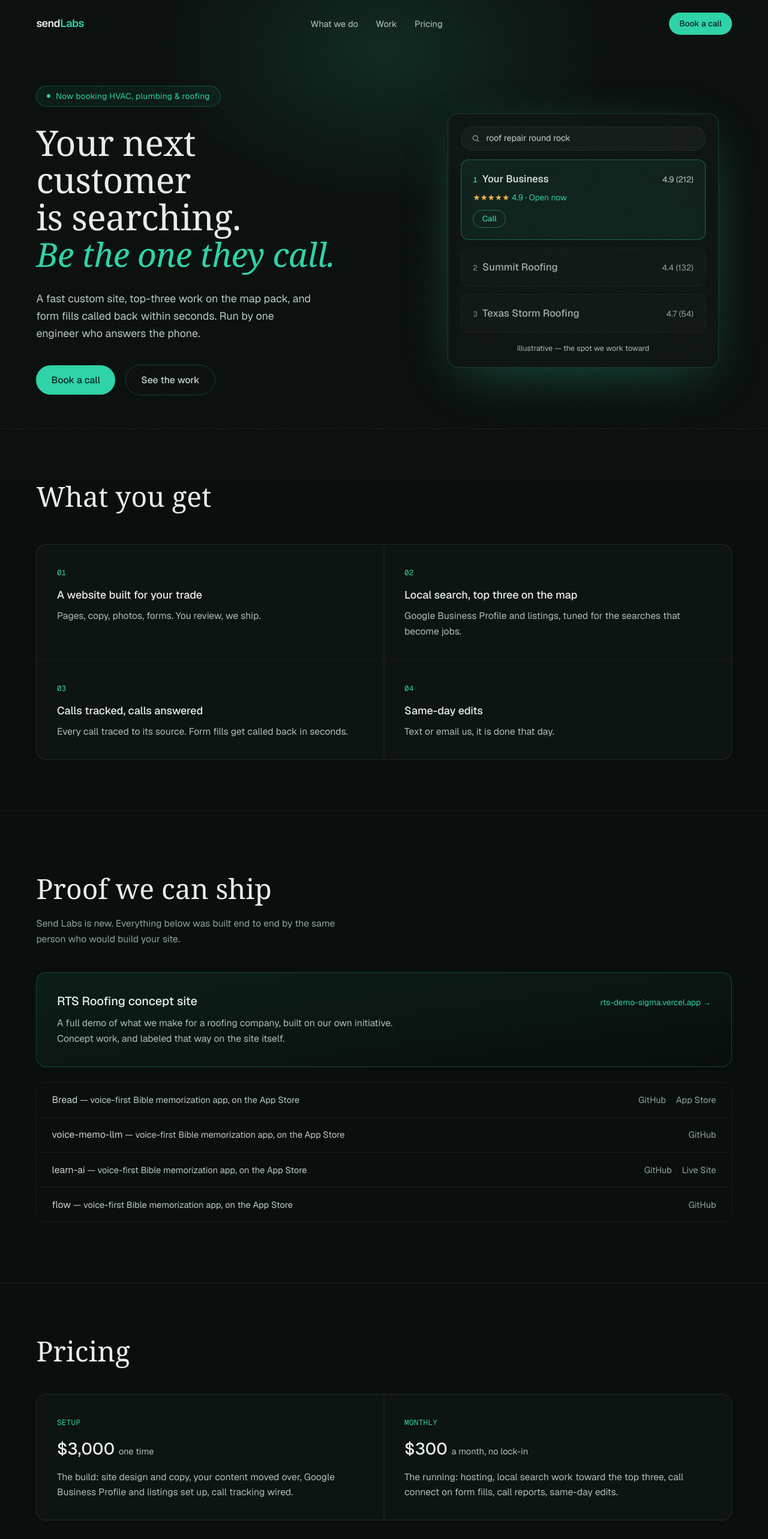
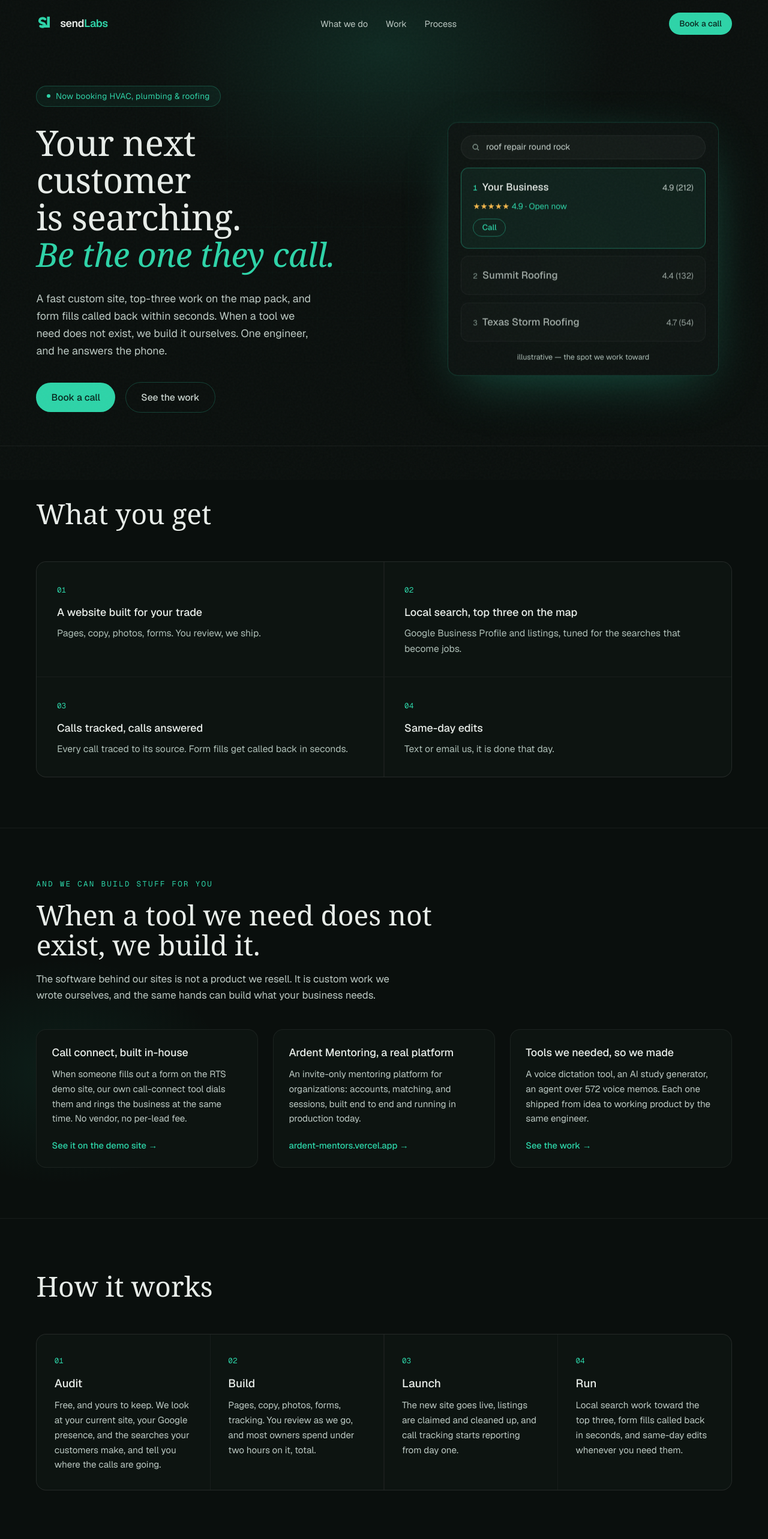
Before and after one commit to CaelanL/caelanliu, a Next.js app: page / in a window 1280 px wide. Shown: the top 2566 px of the page at 60% size. Built offline with nearby package versions, Linux system fonts and the light colour scheme.

Commit message:
Remove pricing; add monogram logo, build-stuff section, process section, Ardent proof

```diff
--- a/src/app/page.tsx
+++ b/src/app/page.tsx
@@ -2,7 +2,8 @@ import SiteNav from '@/components/site/SiteNav';
 import Hero from '@/components/site/Hero';
 import Services from '@/components/site/Services';
 import Work from '@/components/site/Work';
-import Pricing from '@/components/site/Pricing';
+import BuildStuff from '@/components/site/BuildStuff';
+import Process from '@/components/site/Process';
 import BookCall from '@/components/site/BookCall';
 import SiteFooter from '@/components/site/SiteFooter';
 
@@ -13,8 +14,9 @@ export default function Home() {
       <main>
         <Hero />
         <Services />
+        <BuildStuff />
+        <Process />
         <Work />
-        <Pricing />
         <BookCall />
       </main>
       <SiteFooter />
--- a/src/components/site/BookCall.tsx
+++ b/src/components/site/BookCall.tsx
@@ -16,7 +16,8 @@ export default function BookCall() {
           </h2>
           <p className='mx-auto mt-5 max-w-md text-[15px] leading-relaxed text-[#aebfb7]'>
             We look at your site and your local search results, and you leave
-            knowing whether we can help. If we cannot, we say so.
+            knowing whether we can help. If we cannot, we say so. The first
+            look at your site and local search is free.
           </p>
           <a
             href={BOOKING_URL}
--- /dev/null
+++ b/src/components/site/BuildStuff.tsx
@@ -0,0 +1,65 @@
+const work = [
+  {
+    title: 'Call connect, built in-house',
+    body: 'When someone fills out a form on the RTS demo site, our own call-connect tool dials them and rings the business at the same time. No vendor, no per-lead fee.',
+    href: 'https://rts-demo-sigma.vercel.app',
+    link: 'See it on the demo site',
+  },
+  {
+    title: 'Ardent Mentoring, a real platform',
+    body: 'An invite-only mentoring platform for organizations: accounts, matching, and sessions, built end to end and running in production today.',
+    href: 'https://ardent-mentors.vercel.app',
+    link: 'ardent-mentors.vercel.app',
+  },
+  {
+    title: 'Tools we needed, so we made',
+    body: 'A voice dictation tool, an AI study generator, an agent over 572 voice memos. Each one shipped from idea to working product by the same engineer.',
+    href: '#work',
+    link: 'See the work',
+  },
+];
+
+export default function BuildStuff() {
+  return (
+    <section id='build' className='relative overflow-hidden border-t border-white/[0.06] bg-[#0a0f0d]'>
+      <div
+        className='pointer-events-none absolute -left-40 top-1/3 h-[360px] w-[520px] rounded-full'
+        style={{ background: 'radial-gradient(closest-side, rgba(45,212,168,0.08), transparent)' }}
+      />
+      <div className='relative mx-auto max-w-6xl px-6 py-20'>
+        <p className='font-mono text-[12px] uppercase tracking-[0.18em] text-[#2dd4a8]'>
+          And we can build stuff for you
+        </p>
+        <h2 className='mt-4 max-w-2xl font-serif text-[36px] leading-[1.1] text-[#e8ede9] md:text-[44px]'>
+          When a tool we need does not exist, we build it.
+        </h2>
+        <p className='mt-4 max-w-xl text-[16px] leading-relaxed text-[#bcc9c3]'>
+          The software behind our sites is not a product we resell. It is
+          custom work we wrote ourselves, and the same hands can build what
+          your business needs.
+        </p>
+        <div className='mt-10 grid gap-6 md:grid-cols-3'>
+          {work.map((w) => (
+            <div
+              key={w.title}
+              className='flex flex-col rounded-2xl border border-white/[0.06] bg-[#0d1411] p-6'
+            >
+              <h3 className='text-[17px] font-medium text-[#e8ede9]'>{w.title}</h3>
+              <p className='mt-2.5 flex-1 text-[14.5px] leading-relaxed text-[#bcc9c3]'>
+                {w.body}
+              </p>
+              <a
+                href={w.href}
+                target={w.href.startsWith('#') ? undefined : '_blank'}
+                rel={w.href.startsWith('#') ? undefined : 'noopener noreferrer'}
+                className='mt-5 text-[14px] font-medium text-[#2dd4a8] hover:underline'
+              >
+                {w.link} →
+              </a>
+            </div>
+          ))}
+        </div>
+      </div>
+    </section>
+  );
+}
--- a/src/components/site/Hero.tsx
+++ b/src/components/site/Hero.tsx
@@ -61,8 +61,9 @@ export default function Hero() {
             className='mt-7 max-w-[28rem] text-[17px] leading-relaxed text-[#bcc9c3]'
           >
             A fast custom site, top-three work on the map pack, and form
-            fills called back within seconds. Run by one engineer who
-            answers the phone.
+            fills called back within seconds. When a tool we need does not
+            exist, we build it ourselves. One engineer, and he answers
+            the phone.
           </motion.p>
 
           <motion.div
--- /dev/null
+++ b/src/components/site/Logo.tsx
@@ -0,0 +1,29 @@
+// sendLabs mark: interlocked s + L monogram (option D direction), rebuilt as SVG.
+// Teal on dark; swap this file to change the mark site-wide.
+export function Monogram({ className = 'h-7 w-7' }: { className?: string }) {
+  return (
+    <svg className={className} viewBox='0 0 64 64' fill='none' aria-hidden='true'>
+      <path
+        d='M40 6h10v40H22V36h18z'
+        fill='#2dd4a8'
+      />
+      <path
+        d='M33 15c-6-5-16-4-19 2-3.5 7 3 11 9.5 12.5 6.5 1.5 10 4.5 8.5 9-1.5 4.5-9 6-16 2'
+        stroke='#2dd4a8'
+        strokeWidth='9'
+        strokeLinecap='round'
+      />
+    </svg>
+  );
+}
+
+export default function Logo() {
+  return (
+    <a href='#top' className='flex items-center gap-2.5'>
+      <Monogram />
+      <span className='text-[17px] font-semibold tracking-tight text-[#e8ede9]'>
+        send<span className='text-[#2dd4a8]'>Labs</span>
+      </span>
+    </a>
+  );
+}
--- a/src/components/site/Pricing.tsx
+++ /dev/null
@@ -1,38 +0,0 @@
-const plans = [
-  {
-    k: 'SETUP',
-    price: '$3,000',
-    note: 'one time',
-    body: 'The build: site design and copy, your content moved over, Google Business Profile and listings set up, call tracking wired.',
-  },
-  {
-    k: 'MONTHLY',
-    price: '$300',
-    note: 'a month, no lock-in',
-    body: 'The running: hosting, local search work toward the top three, call connect on form fills, call reports, same-day edits.',
-  },
-];
-
-export default function Pricing() {
-  return (
-    <section id='pricing' className='border-t border-white/[0.06] bg-[#0a0f0d]'>
-      <div className='mx-auto max-w-6xl px-6 py-20'>
-        <h2 className='font-serif text-[36px] leading-tight text-[#e8ede9] md:text-[44px]'>
-          Pricing
-        </h2>
-        <div className='mt-10 grid gap-px overflow-hidden rounded-2xl border border-white/[0.06] bg-white/[0.06] md:grid-cols-2'>
-          {plans.map((p) => (
-            <div key={p.k} className='bg-[#0d1411] p-8'>
-              <span className='font-mono text-[12px] tracking-wide text-[#2dd4a8]'>{p.k}</span>
-              <h3 className='mt-3 text-[26px] font-medium text-[#e8ede9]'>
-                {p.price}{' '}
-                <span className='text-[14px] font-normal text-[#aebfb7]'>{p.note}</span>
-              </h3>
-              <p className='mt-3 text-[15px] leading-relaxed text-[#aebfb7]'>{p.body}</p>
-            </div>
-          ))}
-        </div>
-      </div>
-    </section>
-  );
-}
--- /dev/null
+++ b/src/components/site/Process.tsx
@@ -0,0 +1,43 @@
+const steps = [
+  {
+    k: '01',
+    t: 'Audit',
+    d: 'Free, and yours to keep. We look at your current site, your Google presence, and the searches your customers make, and tell you where the calls are going.',
+  },
+  {
+    k: '02',
+    t: 'Build',
+    d: 'Pages, copy, photos, forms, tracking. You review as we go, and most owners spend under two hours on it, total.',
+  },
+  {
+    k: '03',
+    t: 'Launch',
+    d: 'The new site goes live, listings are claimed and cleaned up, and call tracking starts reporting from day one.',
+  },
+  {
+    k: '04',
+    t: 'Run',
+    d: 'Local search work toward the top three, form fills called back in seconds, and same-day edits whenever you need them.',
+  },
+];
+
+export default function Process() {
+  return (
+    <section id='process' className='border-t border-white/[0.06] bg-[#0a0f0d]'>
+      <div className='mx-auto max-w-6xl px-6 py-20'>
+        <h2 className='font-serif text-[36px] leading-tight text-[#e8ede9] md:text-[44px]'>
+          How it works
+        </h2>
+        <div className='mt-12 grid gap-px overflow-hidden rounded-2xl border border-white/[0.06] bg-white/[0.06] md:grid-cols-2 lg:grid-cols-4'>
+          {steps.map((s) => (
+            <div key={s.k} className='bg-[#0d1411] p-7'>
+              <span className='font-mono text-[12px] text-[#2dd4a8]'>{s.k}</span>
+              <h3 className='mt-3 text-[18px] font-medium text-[#e8ede9]'>{s.t}</h3>
+              <p className='mt-2.5 text-[14.5px] leading-relaxed text-[#bcc9c3]'>{s.d}</p>
+            </div>
+          ))}
+        </div>
+      </div>
+    </section>
+  );
+}
--- a/src/components/site/SiteNav.tsx
+++ b/src/components/site/SiteNav.tsx
@@ -1,16 +1,15 @@
 import { BOOKING_URL } from '@/data/site';
+import Logo from '@/components/site/Logo';
 
 export default function SiteNav() {
   return (
     <header className='fixed inset-x-0 top-0 z-50'>
       <div className='mx-auto flex max-w-6xl items-center justify-between px-6 py-5'>
-        <a href='#top' className='text-[17px] font-semibold tracking-tight text-[#e8ede9]'>
-          send<span className='text-[#2dd4a8]'>Labs</span>
-        </a>
+        <Logo />
         <nav className='hidden items-center gap-7 text-[14px] text-[#b9c6c0] md:flex'>
           <a href='#services' className='transition-colors hover:text-[#e8ede9]'>What we do</a>
           <a href='#work' className='transition-colors hover:text-[#e8ede9]'>Work</a>
-          <a href='#pricing' className='transition-colors hover:text-[#e8ede9]'>Pricing</a>
+          <a href='#process' className='transition-colors hover:text-[#e8ede9]'>Process</a>
         </nav>
         <a
           href={BOOKING_URL}
--- a/src/components/site/Work.tsx
+++ b/src/components/site/Work.tsx
@@ -33,7 +33,27 @@ export default function Work() {
           </p>
         </a>
 
-        <ul className='mt-6 divide-y divide-white/[0.06] rounded-2xl border border-white/[0.06]'>
+        <a
+          href='https://ardent-mentors.vercel.app'
+          target='_blank'
+          rel='noopener noreferrer'
+          className='group mt-6 block rounded-2xl border border-white/[0.06] bg-[#0d1411] p-8 transition-colors hover:border-[#2dd4a8]/40'
+        >
+          <div className='flex flex-wrap items-baseline justify-between gap-3'>
+            <h3 className='text-[19px] font-medium text-[#e8ede9]'>
+              Ardent Mentoring
+            </h3>
+            <span className='text-[13px] text-[#2dd4a8] group-hover:underline'>
+              ardent-mentors.vercel.app →
+            </span>
+          </div>
+          <p className='mt-2 max-w-xl text-[15px] leading-relaxed text-[#aebfb7]'>
+            A mentoring platform running in production: accounts, matching,
+            and sessions for an organization. Real software, real users.
+          </p>
+        </a>
+
+                <ul className='mt-6 divide-y divide-white/[0.06] rounded-2xl border border-white/[0.06]'>
           {shipped.map((p) => (
             <li key={p.id} className='flex flex-wrap items-baseline justify-between gap-2 px-6 py-4'>
               <span className='text-[15px] text-[#c9d4ce]'>{p.name} <span className='text-[14px] text-[#bcc9c3]'>— voice-first Bible memorization app, on the App Store</span></span>
```
